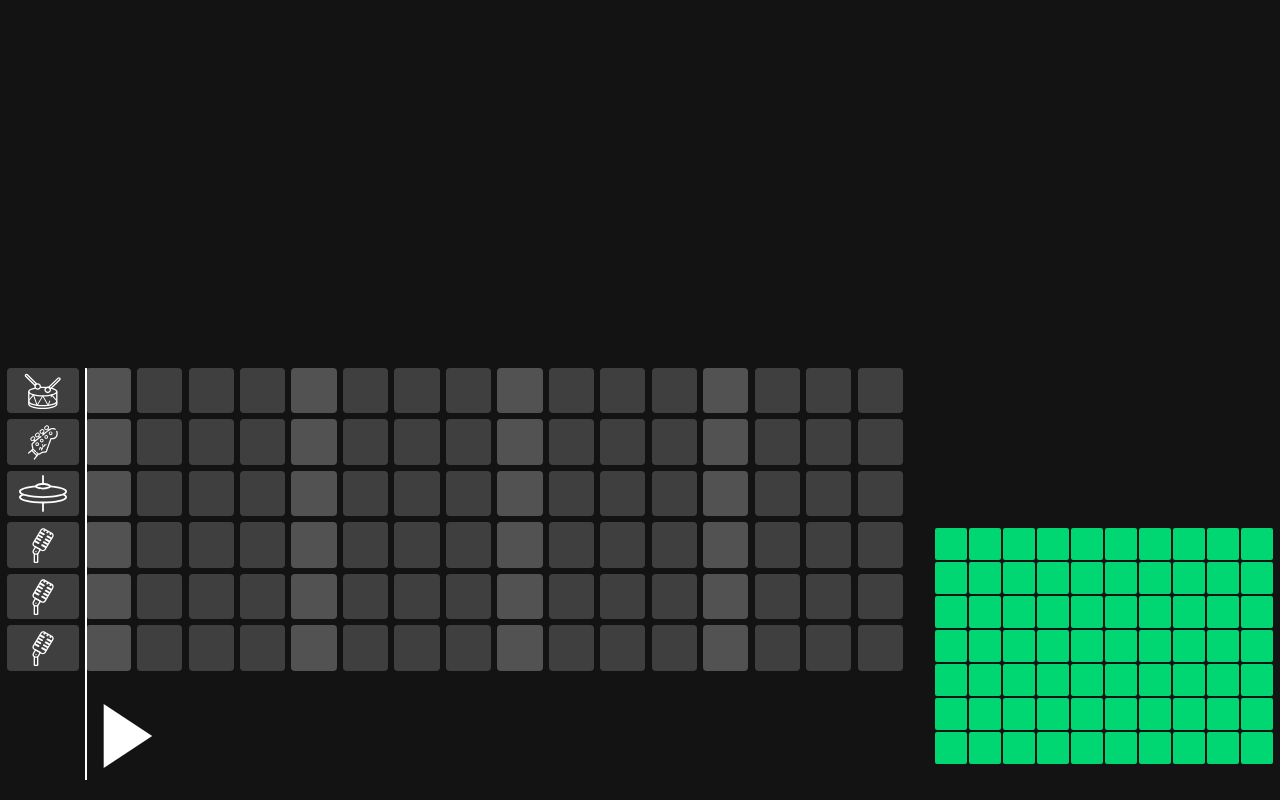
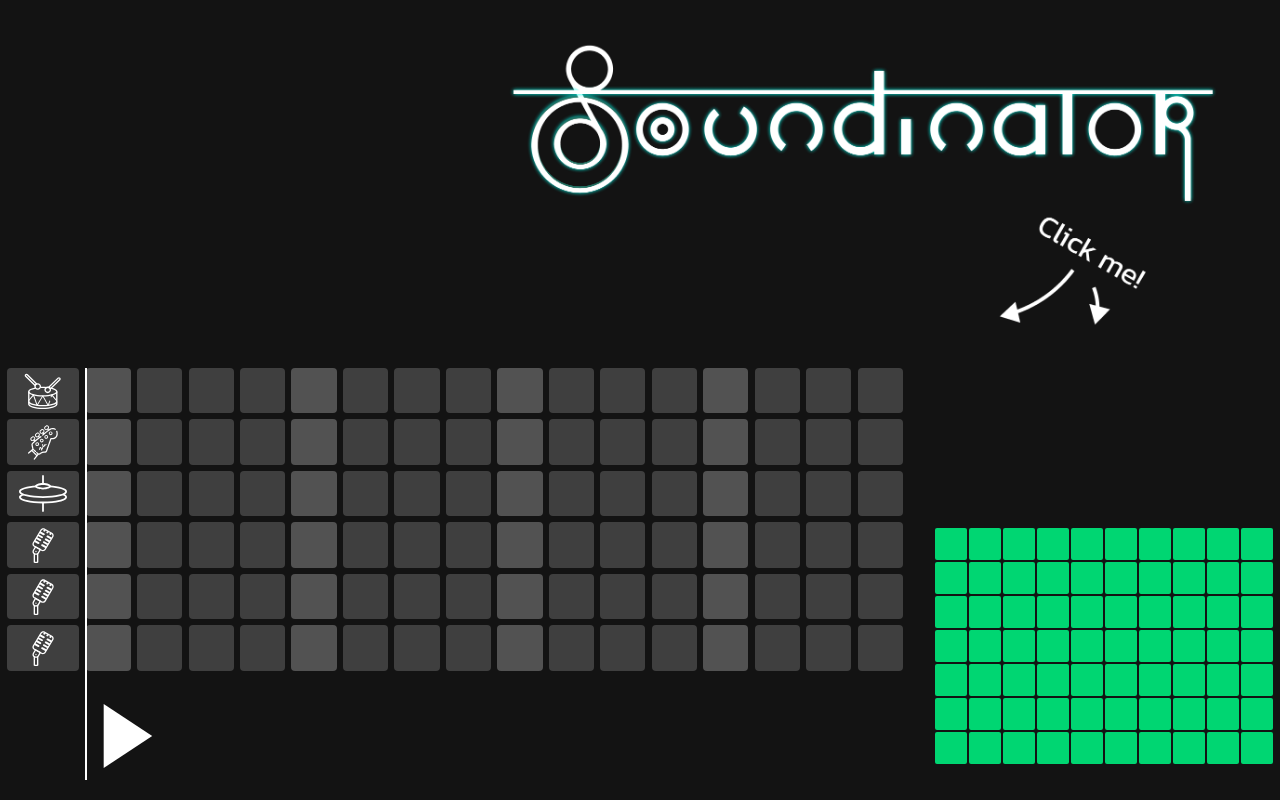
Before and after one commit to Laurens256/soundinator, a website built with Vite: page index.html in a window 1280 px wide. Built offline with nearby package versions, Linux system fonts and the light colour scheme; files whose address does not match are found by name.

Commit message:
added beautiful img

```diff
--- a/index.html
+++ b/index.html
@@ -23,6 +23,11 @@
         </button>
 
         <main class="board">
+            <img
+                class="logo"
+                src="/img/logo2.png"
+                alt="logo image with click me text"
+            />
             <table></table>
             <div class="grid__parent">
                 <div class="grid">
--- a/styles/main.css
+++ b/styles/main.css
@@ -35,3 +35,11 @@ a {
     text-decoration: none;
     color: inherit;
 }
+
+.logo {
+    position: absolute;
+    top: 1em;
+    width: 60%;
+    margin: 0 auto;
+    right: 2em;
+}
```
Also changed, not shown: public/img/logo2.png (added).
